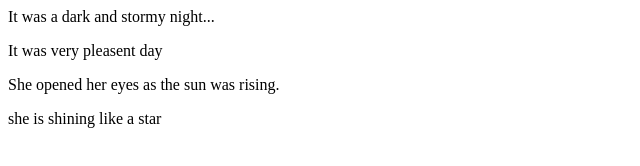
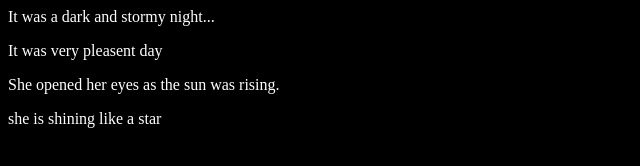
Before and after one commit to Daviderose/fireside-story, a plain HTML site: page index.html in a window 1280 px wide. Shown: the whole page, without its empty margins (0-640 px from the left). Drawn offline with Linux system fonts and the light colour scheme.

Commit message:
added style.css

```diff
--- a/index.html
+++ b/index.html
@@ -1,4 +1,7 @@
 <html>
+  <head>
+    <link type="text/css" rel="stylesheet" href="style.css">
+  </head>
   <body>
     <p>It was a dark and stormy night...</p>
     <p>It was very pleasent day</p>
--- /dev/null
+++ b/style.css
@@ -0,0 +1,5 @@
+body {
+    color:white;
+    background-color:black;
+
+}
```
